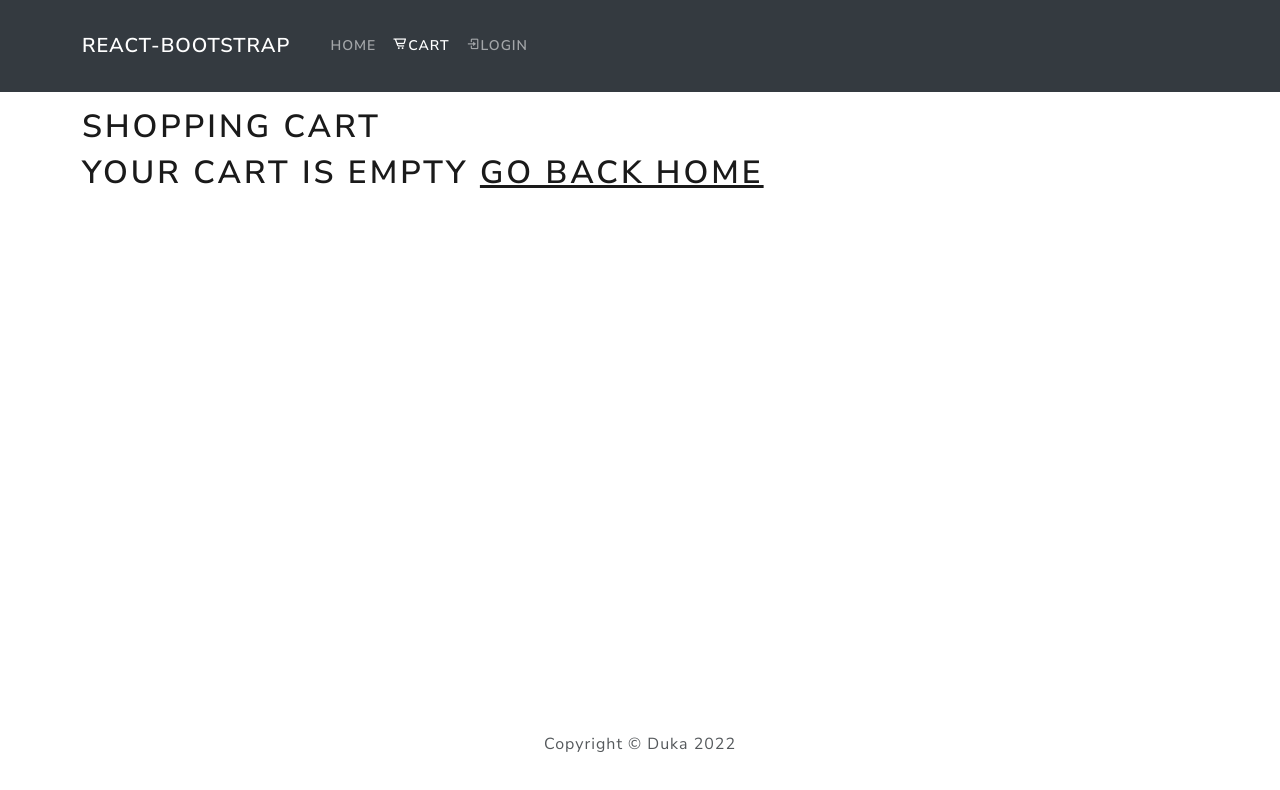
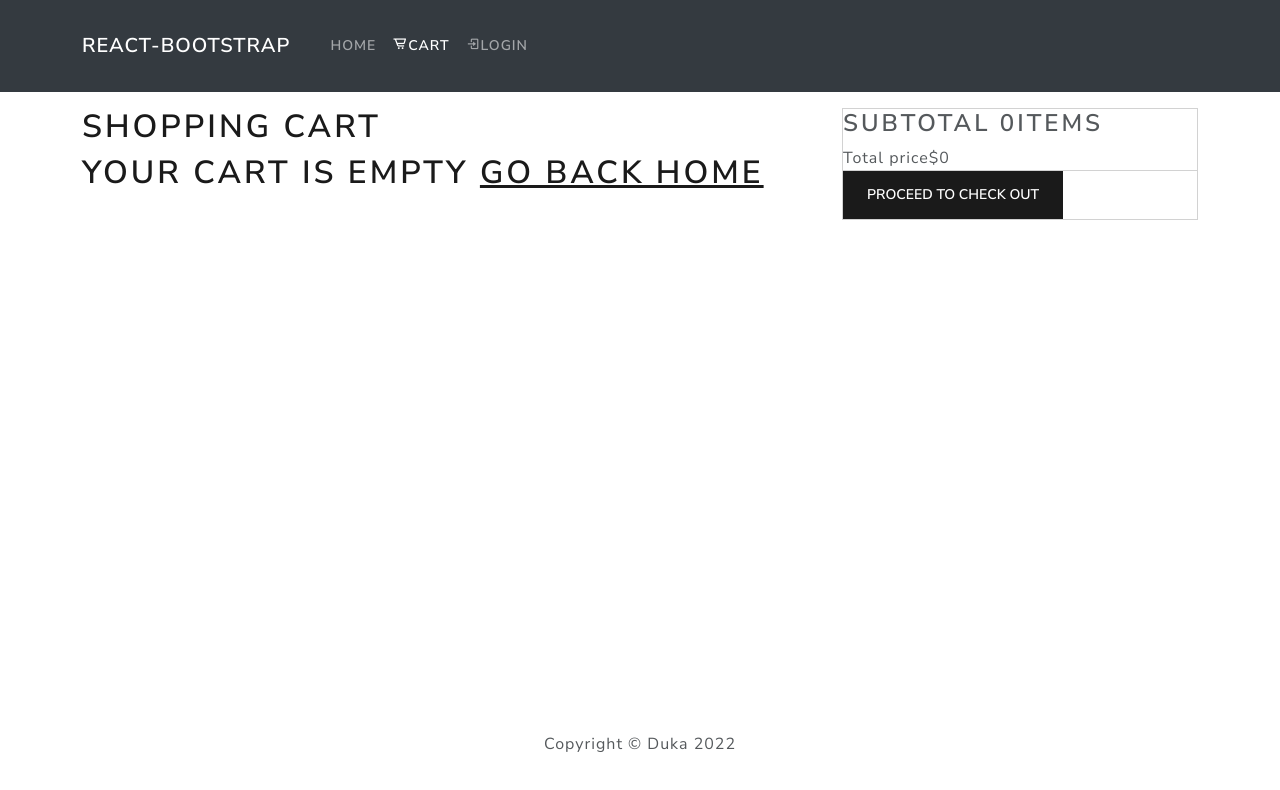
Before and after one commit to ch1n069/E-commerce, a React (Create React App) app: page /cart in a window 1280 px wide. Shown: the top 790 px of the page. Built offline with nearby package versions, Linux system fonts and the light colour scheme.

Commit message:
:paint:  created the subtotal cart  section

```diff
--- a/src/actions/cartActions.js
+++ b/src/actions/cartActions.js
@@ -13,7 +13,7 @@ export const addToCart = (id, qty) => async (dispatch, getState) => {
       name: data.name,
       image: data.image,
       price: data.price,
-      countInStock: data.InStock,
+      countInStock: data.countInStock,
       qty,
     },
   });
--- a/src/pages/Cart.js
+++ b/src/pages/Cart.js
@@ -24,7 +24,6 @@ const Cart = () => {
 
   const cart = useSelector((state) => state.cart);
   const { cartItems } = cart;
-  console.log(cartItems);
 
   useEffect(() => {
     if (productId) {
@@ -32,6 +31,11 @@ const Cart = () => {
     }
   }, [dispatch, productId, qty]);
   console.log(cartItems);
+
+  const removeFromCartHandler = (id) => {
+    console.log("item", id);
+  };
+  console.log("removing item with id of", cartItems);
 
   return (
     <div>
@@ -56,11 +60,15 @@ const Cart = () => {
                     <Col md={2}>price : {item.price} </Col>
                     <Col md={3}>
                       {item.qty}
+
+                      <h2>stock {item.rating} </h2>
                       <Form.Control
                         as="select"
                         value={item.qty}
                         onChange={(e) =>
-                          dispatch(addToCart(item.product, e.target.value))
+                          dispatch(
+                            addToCart(item.product, Number(e.target.value))
+                          )
                         }
                       >
                         {[...Array(item.countInStock).keys()].map((x) => (
@@ -71,7 +79,12 @@ const Cart = () => {
                       </Form.Control>
                     </Col>
                     <Col md={1}>
-                      <Button variant="light">
+                      <Button
+                        variant="light"
+                        onClick={() => {
+                          removeFromCartHandler(item.product);
+                        }}
+                      >
                         <i class="bx bxs-trash-alt"></i>
                       </Button>
                     </Col>
@@ -81,6 +94,23 @@ const Cart = () => {
             </ListGroup>
           )}
         </Col>
+        <Col md={4}>
+          <Card>
+            <ListGroup variant="flush">
+              <h3>
+                subtotal {cartItems.reduce((acc, item) => acc + item.qty, 0)}
+                items
+              </h3>
+              Total price$
+              {cartItems.reduce((acc, item) => acc + item.qty * item.price, 0)}
+            </ListGroup>
+            <ListGroup.Item>
+              <Button type="button" className="btn btn-block">
+                Proceed to check out
+              </Button>
+            </ListGroup.Item>
+          </Card>
+        </Col>
       </Row>
     </div>
   );
--- a/src/reducers/cartReducers.js
+++ b/src/reducers/cartReducers.js
@@ -4,6 +4,7 @@ export const cartReducer = (state = { cartItems: [] }, action) => {
   switch (action.type) {
     case CART_ADD_ITEM:
       const item = action.payload;
+      console.log("items", item);
       // data in the payload or product
       const existItem = state.cartItems.find((x) => x.product === item.product);
       if (existItem) {
```
